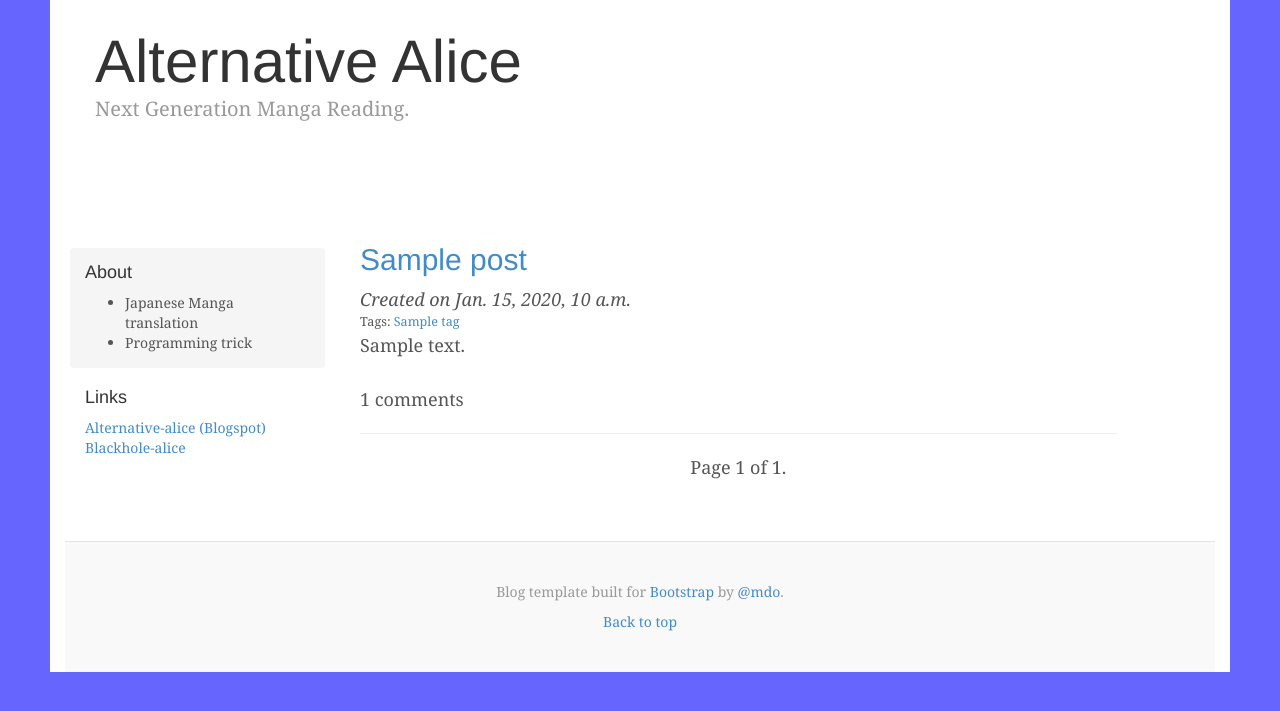
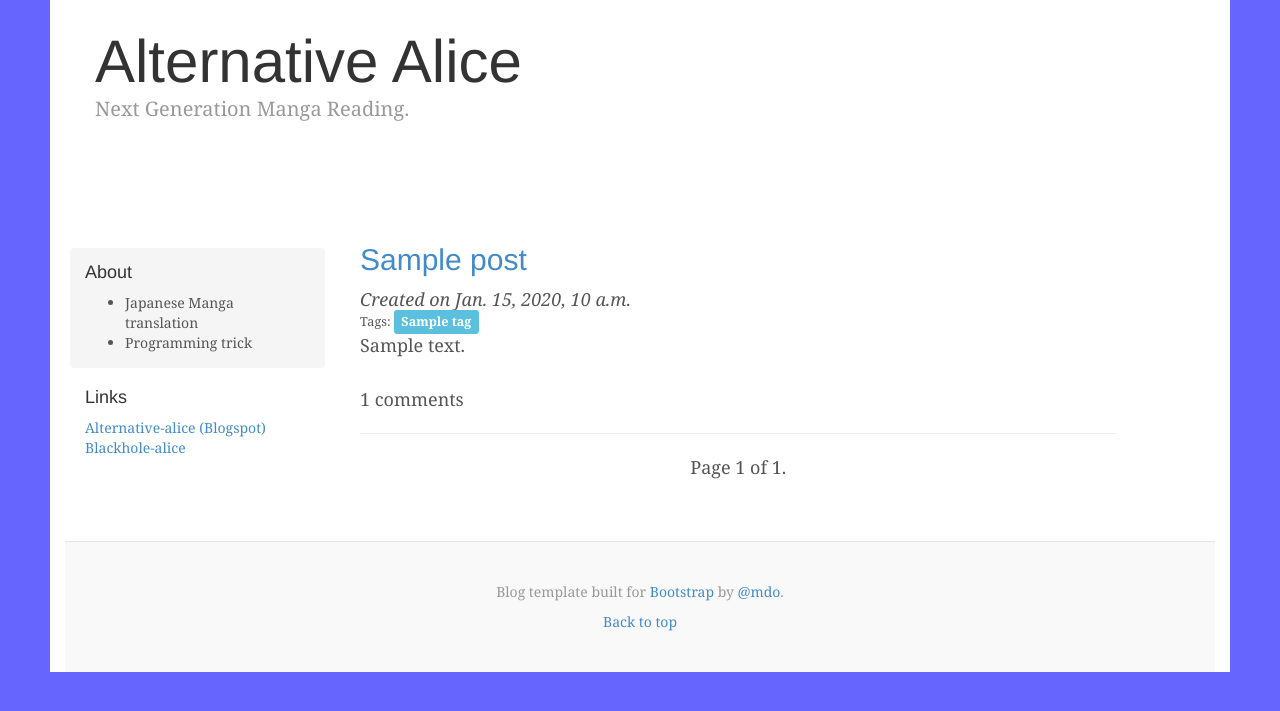
Before and after one commit to aliceblock/blog_template, a Django app: template templates/blog/base.html in a window 1280 px wide. Shown: the part 41-752 px from the top of the page. Run offline with Django 3.2, Linux system fonts and the light colour scheme; the template is opened without the code that fills it: most values are stand-ins (such as "Sample title", 1, 10 or a date in 2020); some libraries are stand-ins or nearby versions.

Commit message:
Change tag style to label.

```diff
--- a/templates/blog/base.html
+++ b/templates/blog/base.html
@@ -86,7 +86,7 @@
                         <i> Created on {{ post.created_on }}</i><br/>
                         <div style="font-size:0.7em;">Tags:
                             {% for tag in post.tags.all %}
-                                <a href="{{ tag.get_absolute_url }}">{{ tag.name }}</a>{% if not forloop.last %}, {% endif %}
+                                <a href="{{ tag.get_absolute_url }}" class="label label-info" style="font-size:1em">{{ tag.name }}</a>
                             {% empty %}
                                 No Tag
                             {% endfor %}
```
